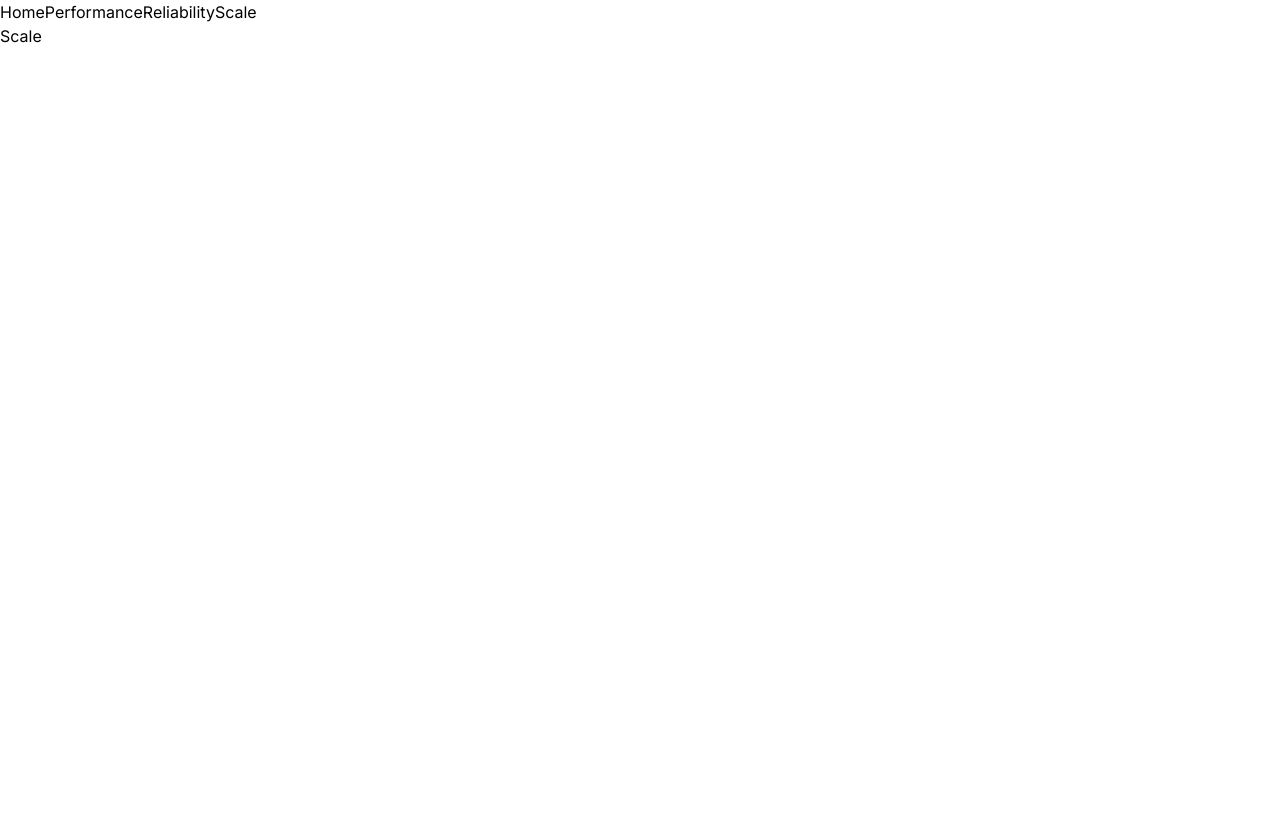
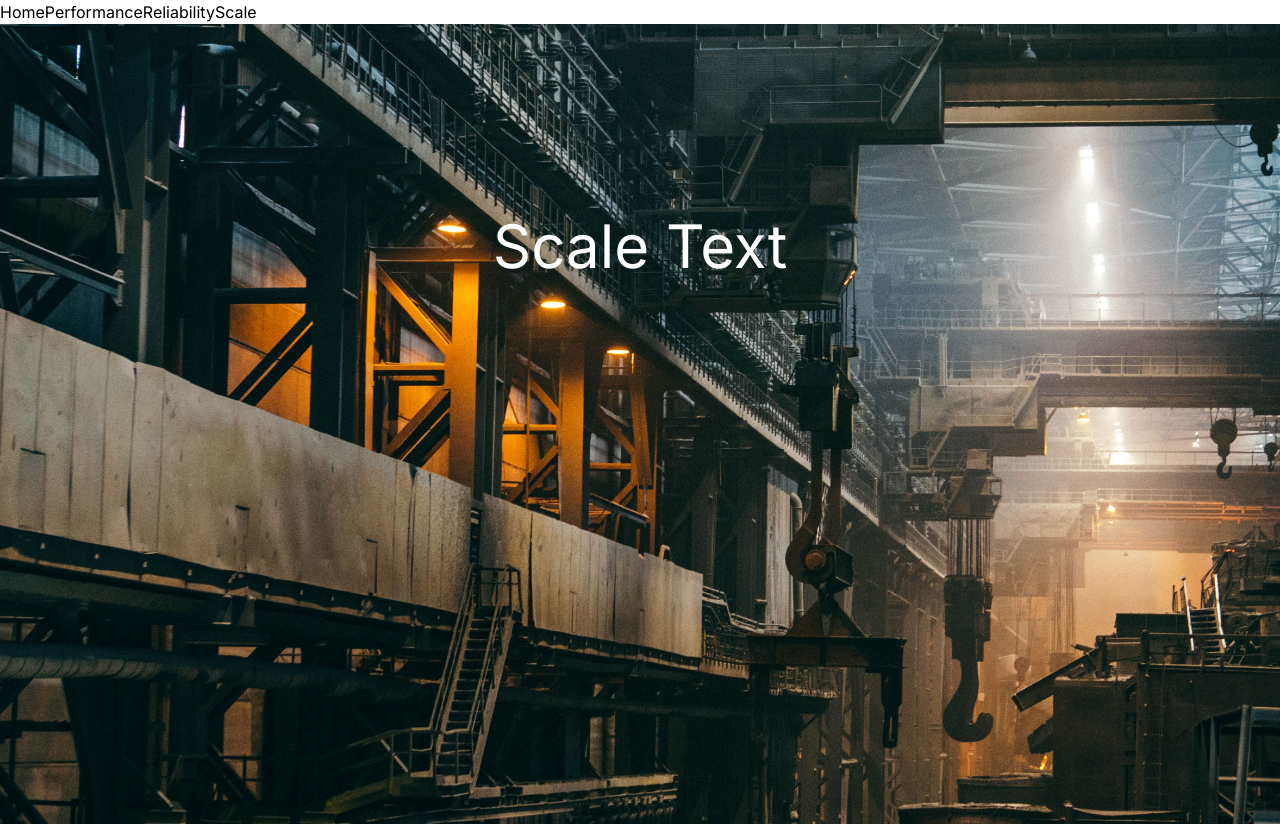
Before and after one commit to bournecreative/build-with-next, a Next.js app: page /scale in a window 1280 px wide. Before the commit the page ends 800 px from the top, so only its background shows below. Built offline with nearby package versions, Linux system fonts and the light colour scheme.

Commit message:
Use hero component on 3 other pages

```diff
--- a/src/app/performance/page.tsx
+++ b/src/app/performance/page.tsx
@@ -1,7 +1,10 @@
+import { HeroComponent } from "@/components/heroComponent"
+import heroImg from '/public/performance.jpg'
+
 const Performance = () => {
     return (
         <div>
-            <h1>Performance</h1>
+            <HeroComponent heroImage={heroImg} altText="welding" heroText="Performance"/>
         </div>
     )
 }
--- a/src/app/reliability/page.tsx
+++ b/src/app/reliability/page.tsx
@@ -1,8 +1,9 @@
+import { HeroComponent } from "@/components/heroComponent"
+import heroImg from '/public/reliability.jpg'
+
 const Reliability = () => {
     return (
-        <div>
-            <h1>Reliability</h1>
-        </div>
+         <HeroComponent heroImage={heroImg} altText="industrial factory with cranes" heroText="Welder welding"/>
     )
 }
 
--- a/src/app/scale/page.tsx
+++ b/src/app/scale/page.tsx
@@ -1,8 +1,9 @@
+import { HeroComponent } from "@/components/heroComponent"
+import heroImg from '/public/scale.jpg'
+
 const Scale = () => {
     return (
-        <div>
-            <h1>Scale</h1>
-        </div>
+        <HeroComponent heroImage={heroImg} altText="industrial factory with cranes" heroText="Scale Text"/>
     )
 }
 
```
